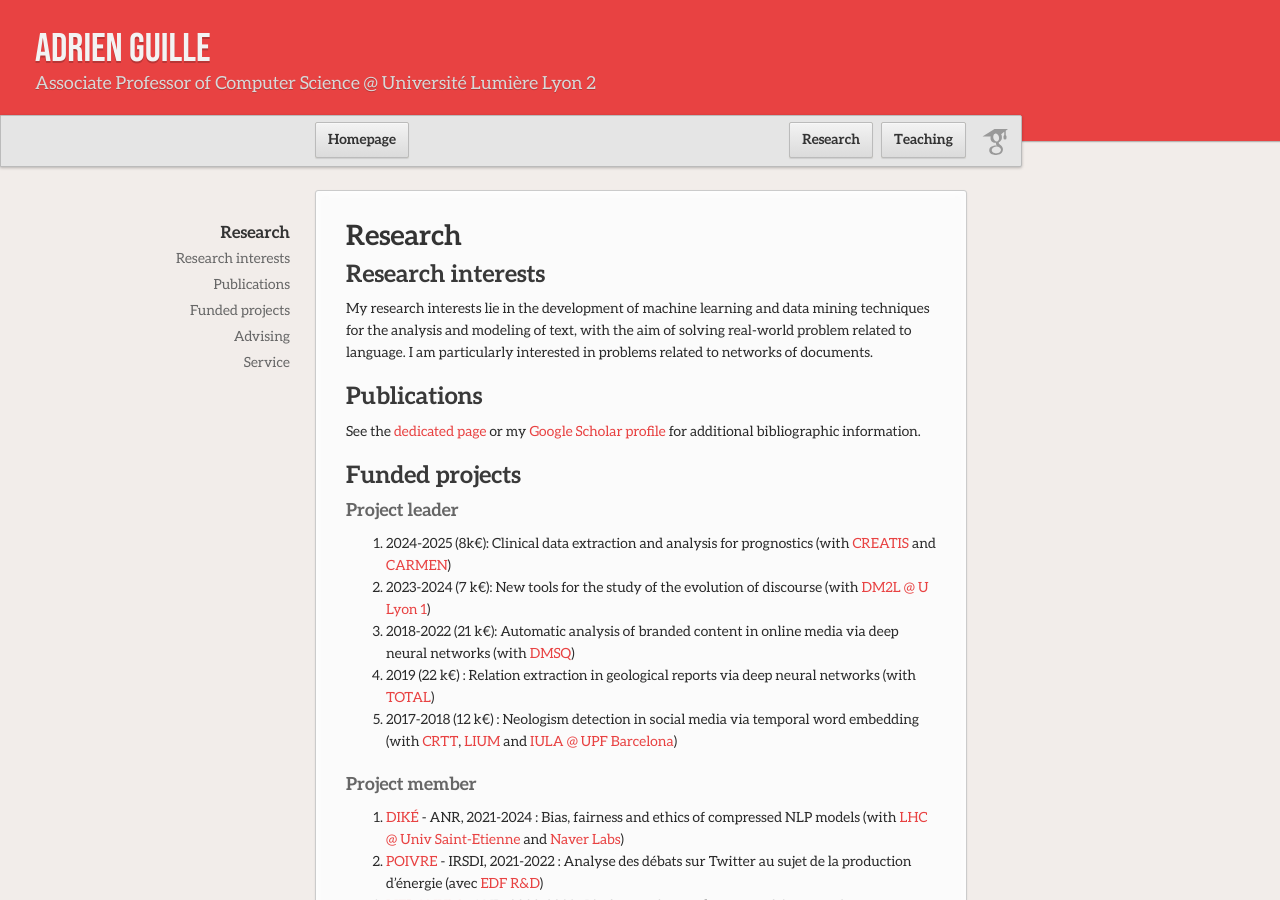
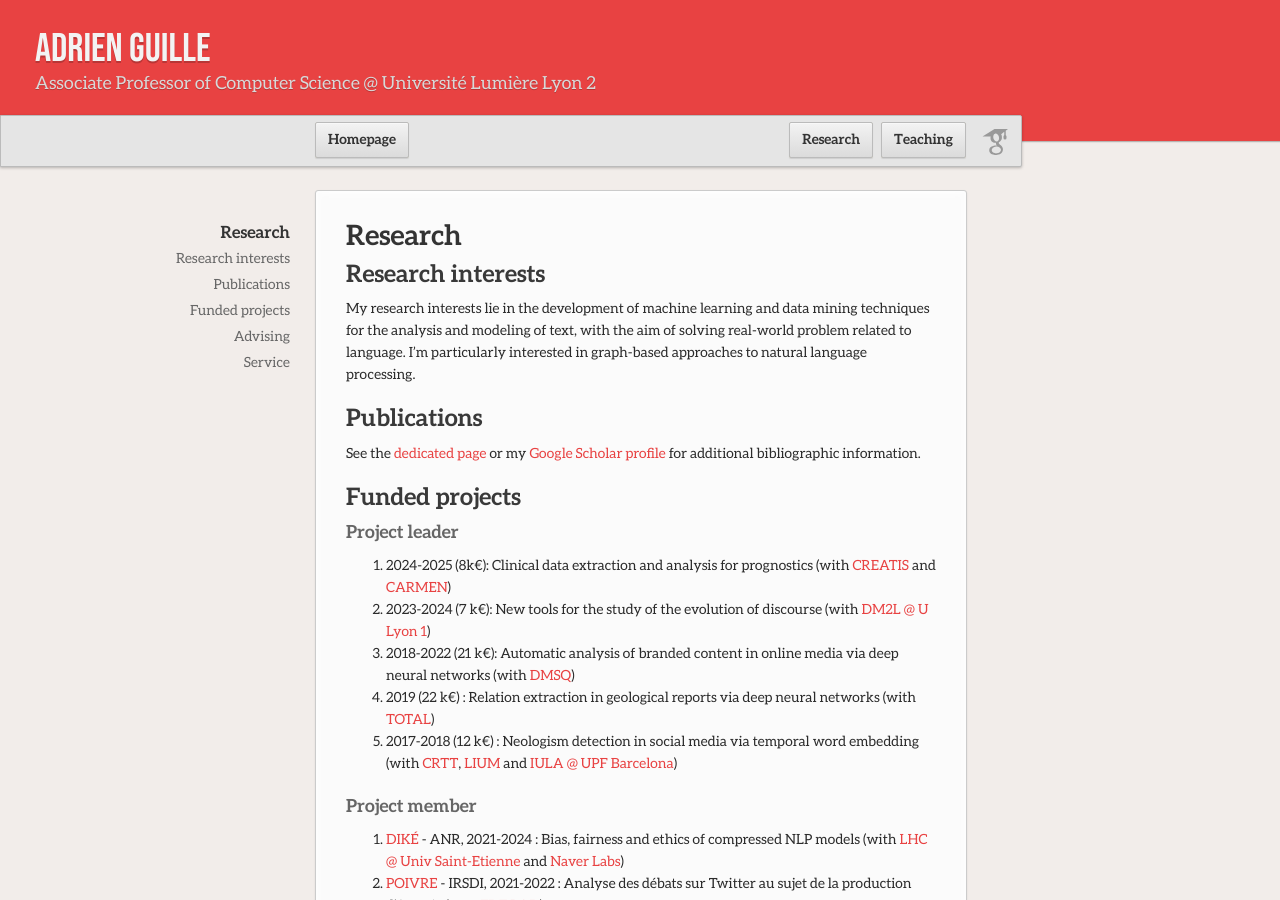
Before and after one commit to AdrienGuille/adrienguille.github.io, a Jekyll site: the page built from research.md, in a window 1280 px wide and 900 px high. Built offline with Jekyll 4.4.1, drawn with Linux system fonts in a browser that asks for light colours; our own code applies the rules of GitHub Pages for plain Markdown files; some of the changed lines change nothing that is shown; some of the changed text lies outside the part shown.

Commit message:
Update research.md

```diff
--- a/research.md
+++ b/research.md
@@ -2,7 +2,7 @@
 
 ## Research interests
 
-My research interests lie in the development of machine learning and data mining techniques for the analysis and modeling of text, with the aim of solving real-world problem related to language. I am particularly interested in problems related to networks of documents.
+My research interests lie in the development of machine learning and data mining techniques for the analysis and modeling of text, with the aim of solving real-world problem related to language. I'm particularly interested in graph-based approaches to natural language processing.
 
 ## Publications
 
@@ -63,7 +63,7 @@ See the [dedicated page](publications.md) or my [Google Scholar profile](https:/
 ### Organizing Comittee Member
 
 - [Conférence Extraction et Gestion des Connaissances (EGC)](https://egc2023.sciencesconf.org) : 2023
-- [Groupe de travail sur la fouille de textes (TextMine)](https://textmine.sciencesconf.org) : 2023
+- [Groupe de travail sur la fouille de textes (TextMine)](https://textmine.sciencesconf.org) : 2024, 2023
 
 ### Program Comittee Member
 
@@ -71,7 +71,7 @@ See the [dedicated page](publications.md) or my [Google Scholar profile](https:/
 - [ACL Rolling Review](#) : 2023
 - [International Joint Conference on Artificial Intelligence (IJCAI)](#) : 2021, from 2022 to 2024 (Program Committee Board member for 3 years)
 - [International Conference on Empirical Methods in Natural Language Processing (EMNLP)](#) : 2023, 2022, 2021
-- [European Conference on Information Retrieval (ECIR)](#) : 2023, 2022, 2021, 2020
+- [European Conference on Information Retrieval (ECIR)](#) : 2024, 2023, 2022, 2021, 2020
 - [European Chapter of the Association for Computational Linguistics (EACL)](#) : 2021
 - [Conférence Extraction et Gestion des Connaissances (EGC)](#) : 2024, 2023, 2022, 2021, 2020, 2019, 2018
 - [IEEE International Conference on Innovations in Intelligent Systems and Applications (INISTA)](#): 2020
```
